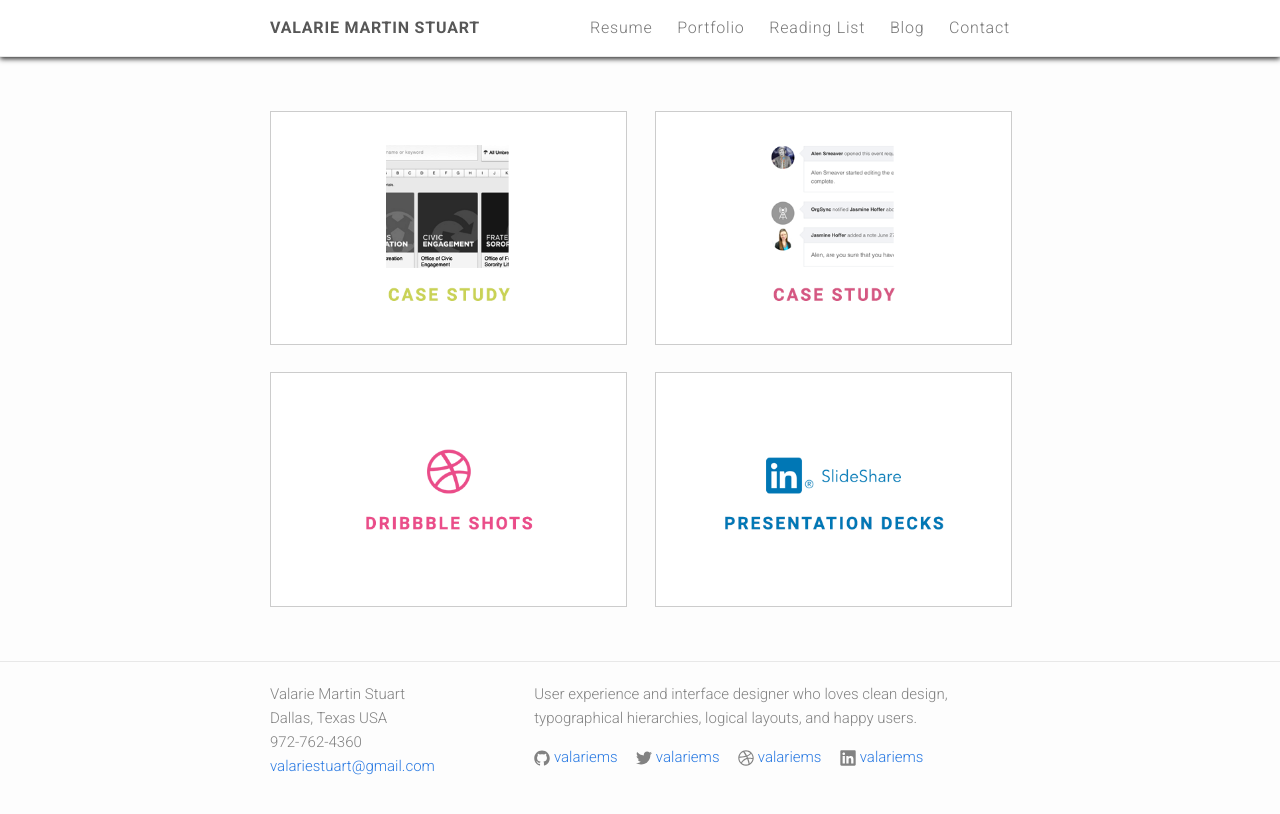
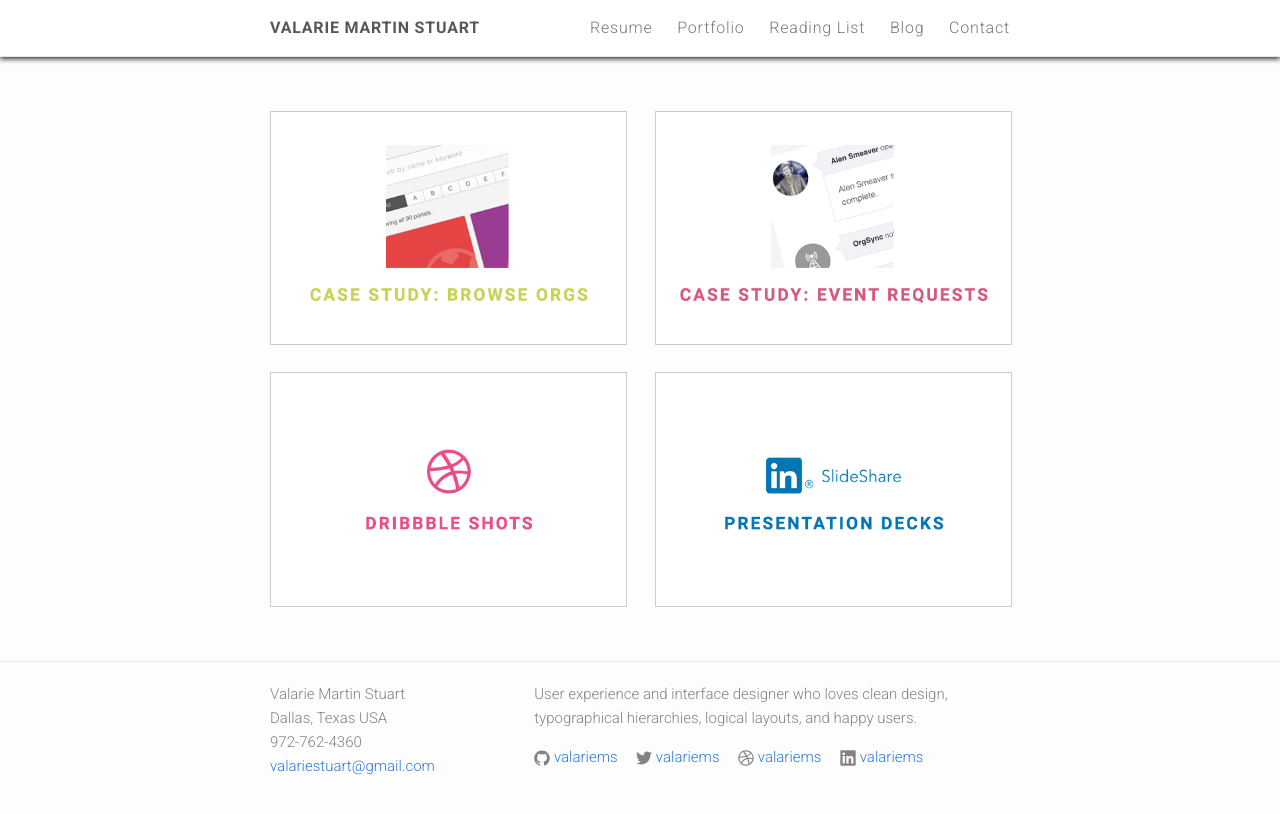
Before and after one commit to valariems/valariems.github.io, a Jekyll site: the page built from portfolio.html, in a window 1280 px wide. Shown: the top 814 px of the page. Built offline with Jekyll 4.4.1, drawn with Linux system fonts in a browser that asks for light colours; nearby versions of some CDN libraries.

Commit message:
Update portfolio teaser images.

```diff
--- a/portfolio.html
+++ b/portfolio.html
@@ -10,12 +10,12 @@
     <div class="three-col">
       <div class="two-up">
         <a href="../portfolio-browse-orgs">
-          <img src="/assets/images/portfolio/teaser-browse-orgs-case.png">
+          <img src="/assets/images/portfolio/teaser-browse-orgs.png">
         </a>
       </div>
       <div class="two-up">
         <a href="../portfolio-event-requests">
-          <img src="/assets/images/portfolio/teaser-event-req-case.png">
+          <img src="/assets/images/portfolio/teaser-event-req.png">
         </a>
       </div>
     </div>
```
